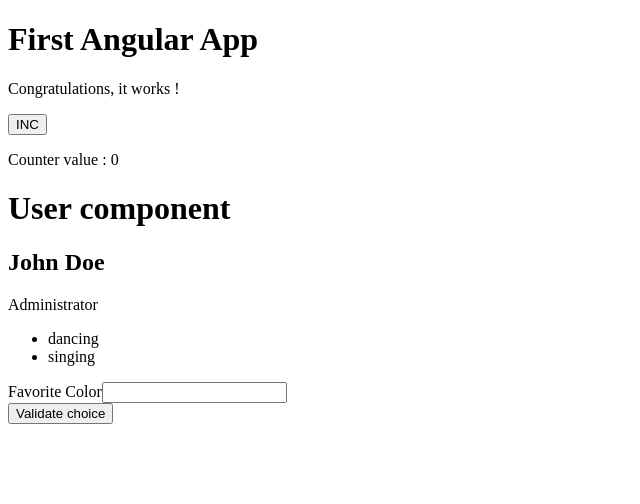
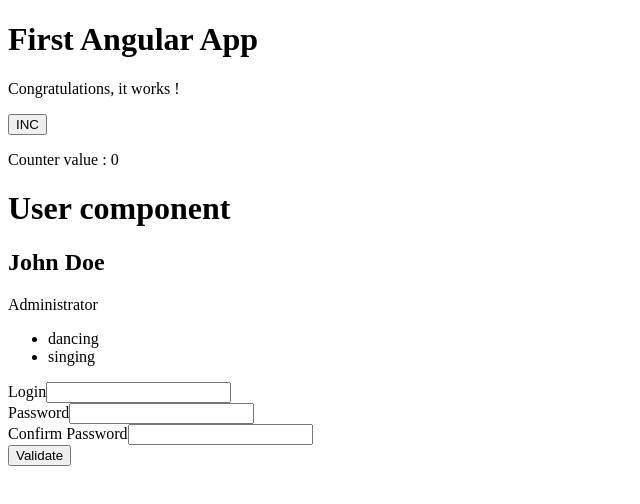
Before and after one commit to rgirodon/tse_angular, an Angular app: page / in a window 1280 px wide. Shown: the top 504 px of the page, without its empty margins (0-640 px from the left). Built offline with nearby package versions, Linux system fonts and the light colour scheme.

Commit message:
Add template driven form

```diff
--- a/src/app/form/form.component.css
+++ b/src/app/form/form.component.css
@@ -0,0 +1,7 @@
+.error {
+    color: red;
+}
+
+.valid {
+    color: green;
+}
--- a/src/app/form/form.component.html
+++ b/src/app/form/form.component.html
@@ -1,7 +1,25 @@
+@if (validMessage) {
+    <p class="valid">
+    {{ validMessage }}
+    </p>
+}
+@else if (errorMessage) {
+    <p class="error">
+    {{ errorMessage }}
+    </p>
+}
 <div>
-    <label>Favorite Color</label>
-    <input type="text" [(ngModel)]="favoriteColor">
+    <label>Login</label>
+    <input type="text" [(ngModel)]="login">
 </div>
 <div>
-    <button (click)=validateChoice()>Validate choice</button>
+    <label>Password</label>
+    <input type="password" [(ngModel)]="password">
 </div>
+<div>
+    <label>Confirm Password</label>
+    <input type="password" [(ngModel)]="confirmPassword">
+</div>
+<div>
+    <button (click)=validate()>Validate</button>
+</div>
--- a/src/app/form/form.component.ts
+++ b/src/app/form/form.component.ts
@@ -11,14 +11,40 @@
 })
 export class FormComponent {
 
-  favoriteColor: string = "";
+  login: string = "";
+
+  password: string = "";
+
+  confirmPassword: string = "";
+
+  errorMessage: string = "";
+
+  validMessage: string = "";
 
   constructor(private logger: LoggerService) { }
 
-  validateChoice() {
+  validate() {
 
-    this.logger.log("Favorite color : " + this.favoriteColor);
+    this.logger.log("Login : " + this.login);
 
-    this.favoriteColor = "";
+    this.logger.log("Password : " + this.password);
+
+    this.logger.log("Confirm password : " + this.confirmPassword);
+
+    if (this.password == this.confirmPassword) {
+
+      this.errorMessage = "";
+      this.validMessage = "Form valid";
+    }
+    else {
+      this.errorMessage = "Form invalid";
+      this.validMessage = "";
+    }
+
+    this.login = "";
+
+    this.password = "";
+
+    this.confirmPassword = "";
   }
 }
```
